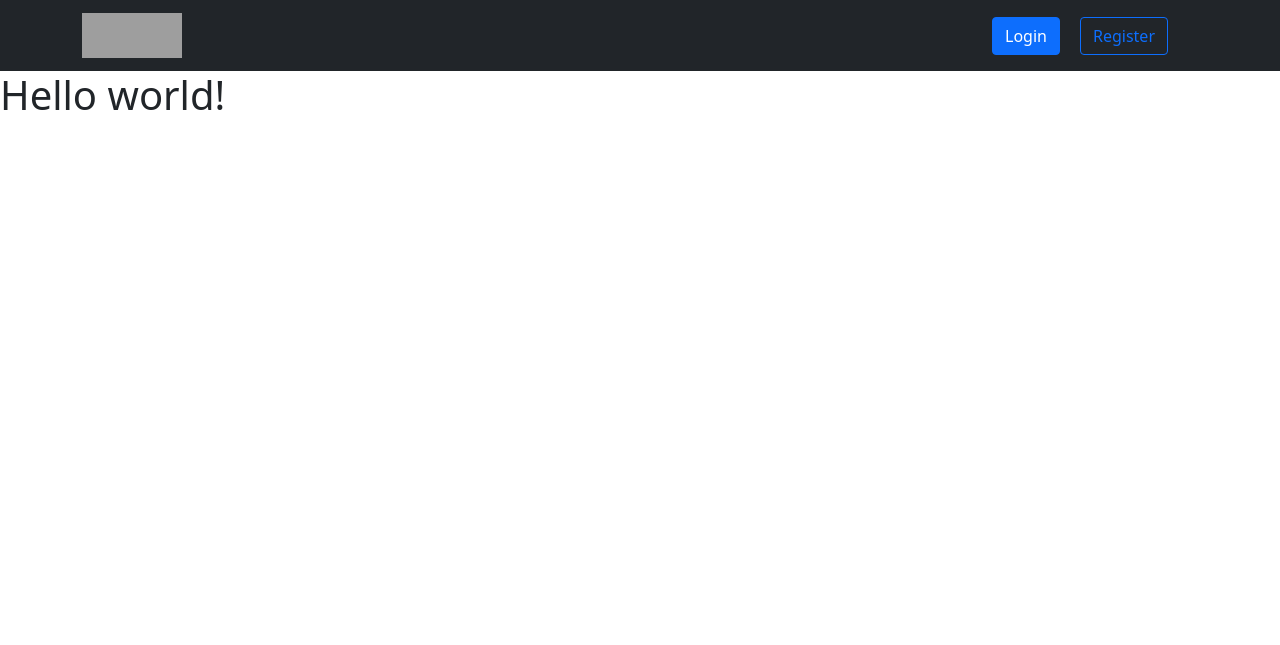
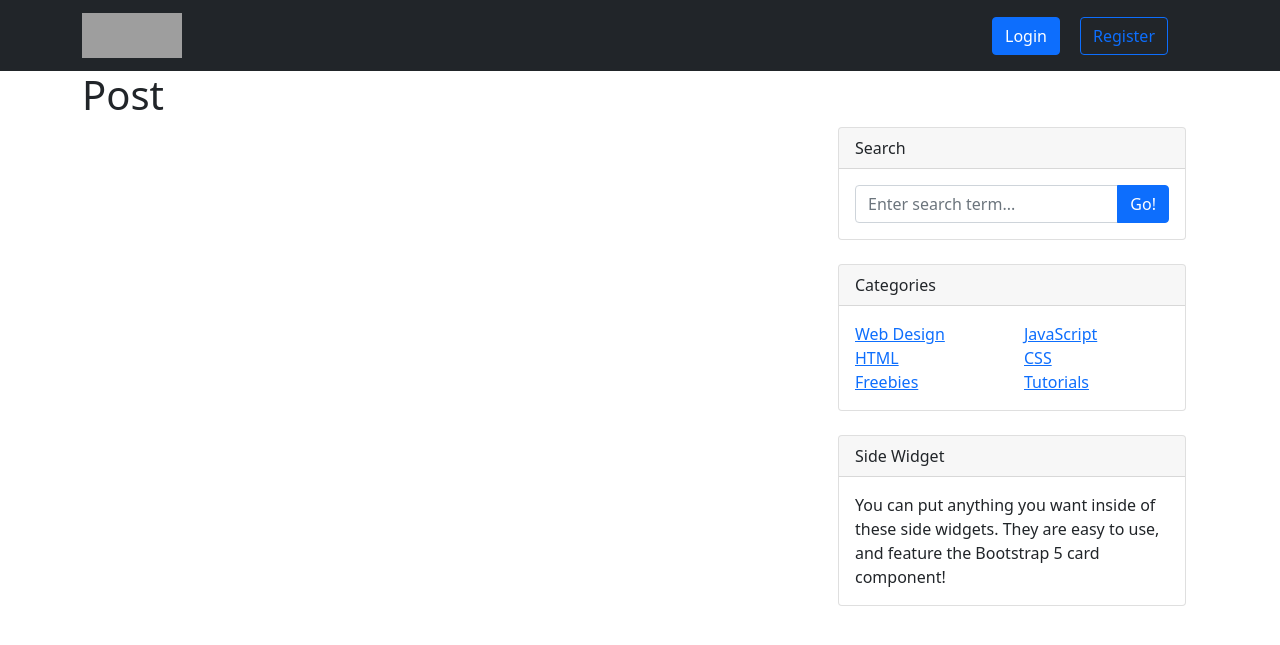
Before and after one commit to datonex/owl-nook, a Django app: page / in a window 1280 px wide. Shown: the top 645 px of the page. Run offline with Django 3.2, Linux system fonts and the light colour scheme; data that the repository does not hold is empty; grey boxes are pictures that could not be loaded.

Commit message:
Add posts to homepage

```diff
--- a/templates/index.html
+++ b/templates/index.html
@@ -1,5 +1,102 @@
 {% extends "base.html" %}
 
 {% block content %}
-  <h1>Hello world!</h1>
+  <div class="container">
+    <h1>Post</h1>
+    <div class="container">
+      <div class="row">
+        <!-- Blog entries-->
+        <div class="col-lg-8">
+          <!-- Featured blog post-->
+          {% comment %} <div class="card mb-4">
+            <a href="#!"><img class="card-img-top" src="https://dummyimage.com/850x350/dee2e6/6c757d.jpg" alt="..."/></a>
+            <div class="card-body">
+              <div class="small text-muted">January 1, 2021</div>
+              <h2 class="card-title">Featured Post Title</h2>
+              <p class="card-text">Lorem ipsum dolor sit amet, consectetur adipisicing elit. Reiciendis aliquid atque, nulla? Quos cum ex quis soluta, a laboriosam. Dicta expedita corporis animi vero voluptate voluptatibus possimus, veniam magni quis!</p>
+              <a class="btn btn-primary" href="#!">Read more →</a>
+            </div>
+          </div> {% endcomment %}
+          <!-- Nested row for non-featured blog posts-->
+          <div class="row">
+            {% for post in post_list %}
+            <div class="card-group col-lg-6">
+              <!-- Blog post-->
+              <div class="card mb-4">
+                <a href="#!">
+                  {% if "placeholder" in post.featured_image.url %}
+                    <img class="card-img-top" src="static/img/placeholder.jpg">
+                  {% else %}
+                    <img class="card-img-top" src=" {{ post.featured_image.url }}">
+                  {% endif %}
+                </a>
+                <div class="card-body">
+                  <div class="small text-muted">{{ post.author }} | {{ post.created_on }}</div>
+                  <h2 class="card-title h4">{{ post.title }}</h2>
+                  <p class="card-text">{{ post.excerpt }}</p>
+                </div>
+                <div class="card-footer d-flex justify-content-between align-items-center">
+                  <a class="btn btn-secondary d-flex align-items-center justify-content-between" href="#!">Read more <i class="fa fa-chevron-right d-flex align-items-center justify-content-between" aria-hidden="true"></i></a>
+                  <small class="text-muted">{{ post.category }}</small>
+                </div>
+              </div>
+            </div>
+            {% endfor %}
+          </div>
+        </div>
+        <!-- Side widgets-->
+        <div class="col-lg-4">
+          <!-- Search widget-->
+          <div class="card mb-4">
+            <div class="card-header">Search</div>
+            <div class="card-body">
+              <div class="input-group">
+                <input class="form-control" type="text" placeholder="Enter search term..." aria-label="Enter search term..." aria-describedby="button-search"/>
+                <button class="btn btn-primary" id="button-search" type="button">Go!</button>
+              </div>
+            </div>
+          </div>
+          <!-- Categories widget-->
+          <div class="card mb-4">
+            <div class="card-header">Categories</div>
+            <div class="card-body">
+              <div class="row">
+                <div class="col-sm-6">
+                  <ul class="list-unstyled mb-0">
+                    <li>
+                      <a href="#!">Web Design</a>
+                    </li>
+                    <li>
+                      <a href="#!">HTML</a>
+                    </li>
+                    <li>
+                      <a href="#!">Freebies</a>
+                    </li>
+                  </ul>
+                </div>
+                <div class="col-sm-6">
+                  <ul class="list-unstyled mb-0">
+                    <li>
+                      <a href="#!">JavaScript</a>
+                    </li>
+                    <li>
+                      <a href="#!">CSS</a>
+                    </li>
+                    <li>
+                      <a href="#!">Tutorials</a>
+                    </li>
+                  </ul>
+                </div>
+              </div>
+            </div>
+          </div>
+          <!-- Side widget-->
+          <div class="card mb-4">
+            <div class="card-header">Side Widget</div>
+            <div class="card-body">You can put anything you want inside of these side widgets. They are easy to use, and feature the Bootstrap 5 card component!</div>
+          </div>
+        </div>
+      </div>
+    </div>
+  </div>
 {% endblock %}
```
